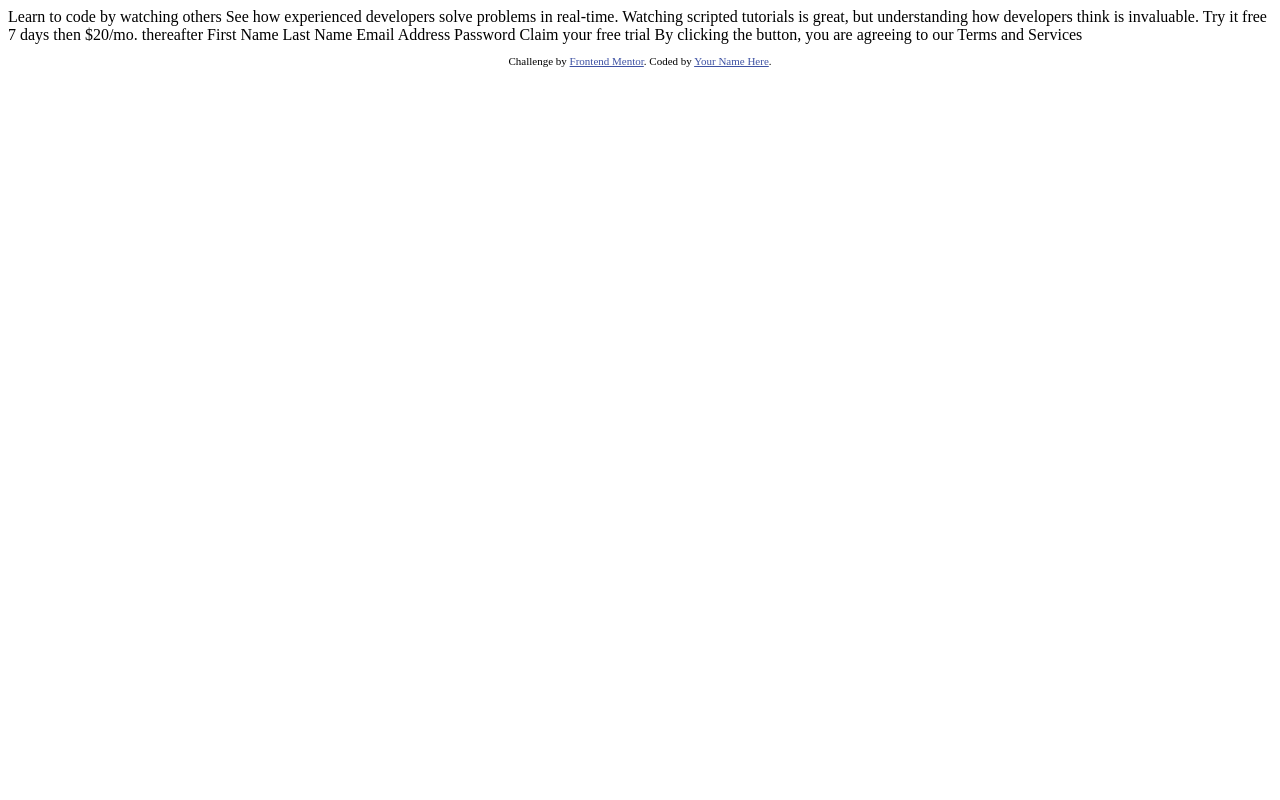
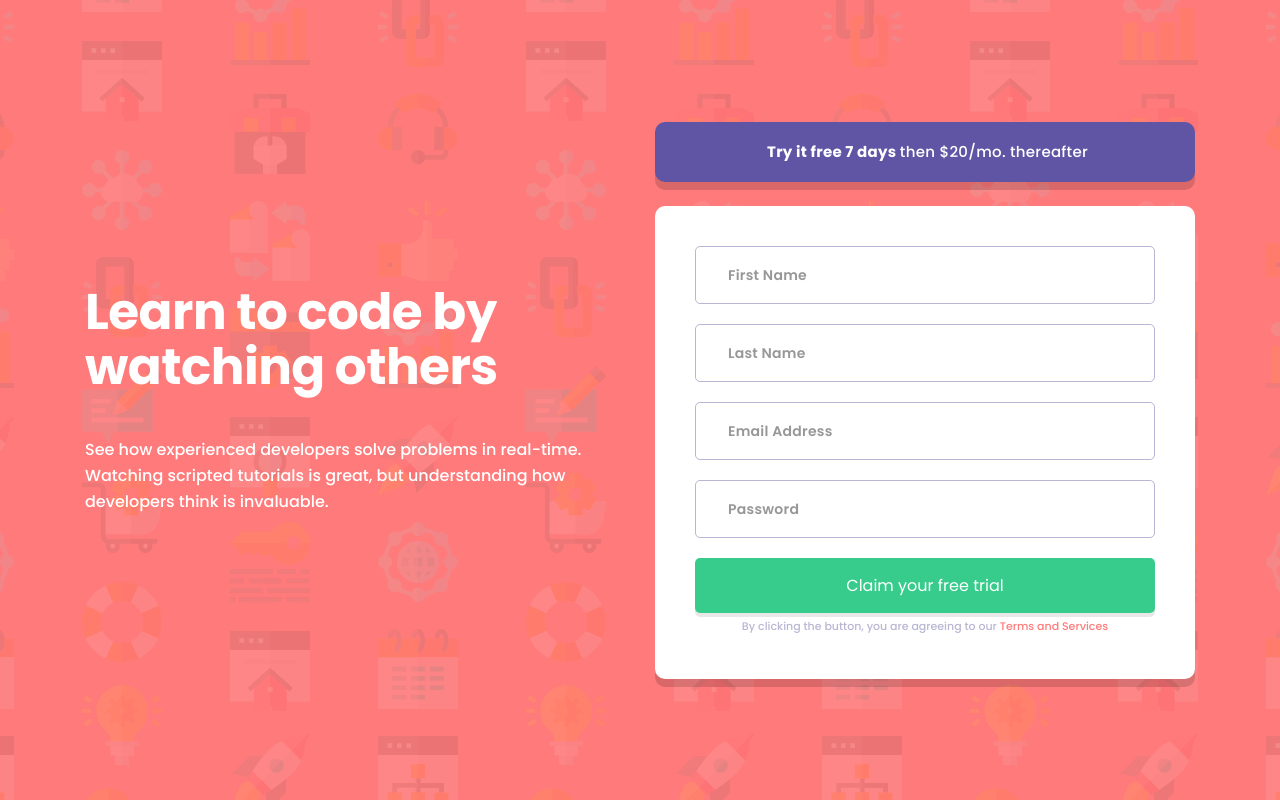
Before and after one commit to Adithya2907/fm-signup-form, a plain HTML site: page index.html in a window 1280 px wide. Drawn offline with Linux system fonts and the light colour scheme.

Commit message:
Created basic layout.

```diff
--- a/index.html
+++ b/index.html
@@ -1,42 +1,122 @@
 <!DOCTYPE html>
 <html lang="en">
-<head>
-  <meta charset="UTF-8">
-  <meta name="viewport" content="width=device-width, initial-scale=1.0"> <!-- displays site properly based on user's device -->
+  <head>
+    <meta charset="UTF-8" />
+    <meta name="viewport" content="width=device-width, initial-scale=1.0" />
+    <!-- displays site properly based on user's device -->
 
-  <link rel="icon" type="image/png" sizes="32x32" href="./images/favicon-32x32.png">
+    <link
+      rel="icon"
+      type="image/png"
+      sizes="32x32"
+      href="./images/favicon-32x32.png"
+    />
+    <link rel="preconnect" href="https://fonts.googleapis.com" />
+    <link rel="preconnect" href="https://fonts.gstatic.com" crossorigin />
+    <link
+      href="https://fonts.googleapis.com/css2?family=Poppins:wght@400;500;600;700&display=swap"
+      rel="stylesheet"
+    />
+    <link rel="stylesheet" href="styles.css" />
+    <title>Frontend Mentor | Intro component with sign up form</title>
+  </head>
+  <body>
+    <main>
+      <section class="signup">
+        <div class="text-area">
+          <h1>Learn to code by watching others</h1>
+          <p class="body">
+            See how experienced developers solve problems in real-time. Watching
+            scripted tutorials is great, but understanding how developers think
+            is invaluable.
+          </p>
+        </div>
+        <div class="form-area">
+          <p class="banner">
+            <b> Try it free 7 days </b>
+            then $20/mo. thereafter
+          </p>
+          <form class="form" name="details-form" id="form">
+            <div class="form-item">
+              <label for="first-name" hidden>First Name</label>
+              <input
+                type="text"
+                name="first-name"
+                id="first-name"
+                placeholder="First Name"
+              />
+              <p class="error-text empty">First Name cannot be empty</p>
+            </div>
+            <div class="form-item">
+              <label for="last-name" hidden>Last Name</label>
+              <input
+                type="text"
+                name="last-name"
+                id="last-name"
+                placeholder="Last Name"
+              />
+              <p class="error-text empty">Last Name cannot be empty</p>
+            </div>
+            <div class="form-item">
+              <label for="email-address" hidden>Email Address</label>
+              <input
+                type="text"
+                name="email-address"
+                id="email-address"
+                placeholder="Email Address"
+              />
+              <p class="error-text empty">Email Address be empty</p>
+              <p class="error-text validation">
+                Looks like this is not an email
+              </p>
+            </div>
+            <div class="form-item">
+              <label for="password" hidden>Password</label>
+              <input
+                type="text"
+                name="password"
+                id="password"
+                placeholder="Password"
+              />
+              <p class="error-text empty">Password cannot be empty</p>
+            </div>
+            <input type="submit" value="Claim your free trial" />
+            <p class="disclaimer">
+              By clicking the button, you are agreeing to our
+              <span class="terms"> Terms and Services </span>
+            </p>
+          </form>
+        </div>
+      </section>
+    </main>
 
-  <title>Frontend Mentor | Intro component with sign up form</title>
+    <script>
+      const form = document.getElementById("form");
 
-  <!-- Feel free to remove these styles or customise in your own stylesheet 👍 -->
-  <style>
-    .attribution { font-size: 11px; text-align: center; }
-    .attribution a { color: hsl(228, 45%, 44%); }
-  </style>
-</head>
-<body>
+      const validateEmail = (email) => {
+        return email.match(
+          /^(([^<>()[\]\\.,;:\s@\"]+(\.[^<>()[\]\\.,;:\s@\"]+)*)|(\".+\"))@((\[[0-9]{1,3}\.[0-9]{1,3}\.[0-9]{1,3}\.[0-9]{1,3}\])|(([a-zA-Z\-0-9]+\.)+[a-zA-Z]{2,}))$/
+        );
+      };
 
-  Learn to code by watching others
+      function onSubmit(e) {
+        e.preventDefault();
+        const inputs = document.querySelectorAll('[type="text"]');
+        let emailEmpty = false;
+        let email = "";
+        for (let i = 0; i < inputs.length; i++) {
+          if (inputs[i].value == "") {
+            if (inputs[i].getAttribute("name") == "email") emailEmpty = true;
+            inputs[i].parentElement.classList.add("error");
+          } else {
+            if (inputs[i].getAnimations("name") == "email")
+              email = inputs[i].value;
+          }
+        }
 
-  See how experienced developers solve problems in real-time. Watching scripted tutorials is great,
-  but understanding how developers think is invaluable.
-
-  Try it free 7 days then $20/mo. thereafter
-
-  First Name
-  Last Name
-  Email Address
-  Password
-
-  Claim your free trial
-
-  By clicking the button, you are agreeing to our Terms and Services
-
-  <footer>
-    <p class="attribution">
-      Challenge by <a href="https://www.frontendmentor.io?ref=challenge" target="_blank">Frontend Mentor</a>.
-      Coded by <a href="#">Your Name Here</a>.
-    </p>
-  </footer>
-</body>
+        if (!emailEmpty && validateEmail(email)) alert("email ok");
+      }
+      form.addEventListener("submit", onSubmit);
+    </script>
+  </body>
 </html>
--- /dev/null
+++ b/styles.css
@@ -0,0 +1,191 @@
+:root {
+  --clr-red: hsl(0, 100%, 74%);
+  --clr-green: hsl(154, 59%, 51%);
+  --clr-green-hover: #77e2b3;
+  --clr-blue: hsl(248, 32%, 49%);
+  --clr-dark-blue: hsl(249, 10%, 26%);
+  --clr-gray-blue: hsl(246, 25%, 77%);
+}
+
+/*=========
+    RESETS
+    =========*/
+
+*,
+*::after,
+*::before {
+  box-sizing: border-box;
+  margin: 0;
+  padding: 0;
+}
+
+html,
+body {
+  height: 100%;
+}
+
+img,
+picture,
+video,
+canvas,
+svg {
+  display: block;
+  max-width: 100%;
+}
+
+input,
+button,
+textarea,
+select {
+  font: inherit;
+}
+
+/*=========
+    GENERAL
+    =========*/
+body {
+  font-size: 1rem;
+  font-family: "Poppins", sans-serif;
+  background-image: url("/images/bg-intro-desktop.png");
+  background-position: center;
+  background-size: cover;
+  background-color: var(--clr-red);
+  display: grid;
+  place-items: center;
+}
+
+h1 {
+  font-size: 3.125rem;
+  line-height: 3.4375rem;
+  letter-spacing: -0.52px;
+}
+
+p {
+  font-weight: 500;
+  line-height: 1.625rem;
+}
+
+input {
+  width: 100%;
+  border-radius: 5px;
+  padding-top: 15px;
+  padding-bottom: 15px;
+}
+
+input[type="text"] {
+  border: 1px solid var(--clr-gray-blue);
+  padding-left: 2rem;
+  color: var(--clr-dark-blue);
+  font-weight: 600;
+  letter-spacing: 0.25px;
+  font-size: 0.875rem;
+  line-height: 1.625rem;
+  outline: none;
+}
+
+input[type="text"]::placeholder {
+  opacity: 0.75;
+}
+
+input[type="text"]:focus {
+  border: 1px solid var(--clr-blue);
+}
+
+input[type="submit"] {
+  border: none;
+  background-color: var(--clr-green);
+  color: white;
+  box-shadow: 0px 4px 0px rgba(0, 0, 0, 0.0908818);
+  transition: 0.3s;
+}
+
+input[type="submit"]:hover {
+  cursor: pointer;
+  background: var(--clr-green-hover);
+}
+
+/*=========
+    STYLES
+    =========*/
+.signup {
+  display: grid;
+  grid-template-columns: 1fr 1fr;
+  align-items: center;
+}
+
+.text-area {
+  width: 525px;
+  color: white;
+  margin-right: 30px;
+  justify-self: end;
+}
+
+.body {
+  margin-top: 2.625rem;
+}
+
+.form-area {
+  width: 540px;
+  margin-left: 15px;
+}
+
+.banner {
+  background: var(--clr-blue);
+  padding: 17px 112px;
+  font-size: 0.9375rem;
+  line-height: 1.625rem;
+  letter-spacing: 0.27px;
+  text-align: center;
+  color: white;
+  white-space: nowrap;
+  border-radius: 10px;
+  box-shadow: 0px 8px 0px rgba(0, 0, 0, 0.14688);
+}
+
+.form {
+  width: 100%;
+  background: white;
+  margin-top: 24px;
+  padding: 40px;
+  border-radius: 10px;
+  box-shadow: 0px 8px 0px rgba(0, 0, 0, 0.14688);
+}
+
+.form-item {
+  margin-bottom: 20px;
+}
+
+.error-text {
+  color: var(--clr-red);
+  font-size: 0.6875rem;
+  line-height: 1rem;
+  font-weight: 500;
+  font-style: italic;
+  margin-top: 6px;
+  text-align: right;
+  display: none;
+}
+
+.error .error-text.empty {
+  display: block;
+}
+
+.error.error-email .error-text.validation {
+  display: block;
+}
+
+.error input[type="text"] {
+  border: 2px solid var(--clr-red);
+}
+
+.disclaimer {
+  font-size: 0.6875rem;
+  line-height: 1.625rem;
+  text-align: center;
+  font-weight: 500;
+  color: var(--clr-gray-blue);
+}
+
+.terms {
+  color: var(--clr-red);
+}
```
